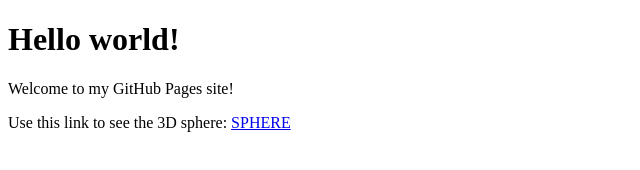
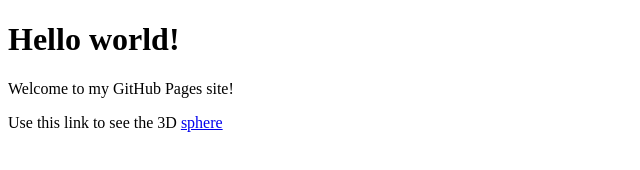
Before and after one commit to elise-lab/pentagon-MSRI-UP, a plain HTML site: page index.html in a window 1280 px wide. Shown: the whole page, without its empty margins (0-640 px from the left). Drawn offline with Linux system fonts and the light colour scheme.

Commit message:
Update index.html

```diff
--- a/index.html
+++ b/index.html
@@ -6,6 +6,6 @@
   <body>
     <h1>Hello world!</h1>
     <p>Welcome to my GitHub Pages site!</p>
-    <p> Use this link to see the 3D sphere: <a href="/pentagon-MSRI-UP/sphere-complexproj.html">SPHERE</a> </p>
+    <p> Use this link to see the 3D <a href="/pentagon-MSRI-UP/sphere-complexproj.html">sphere</a> </p>
   </body>
 </html>
```
